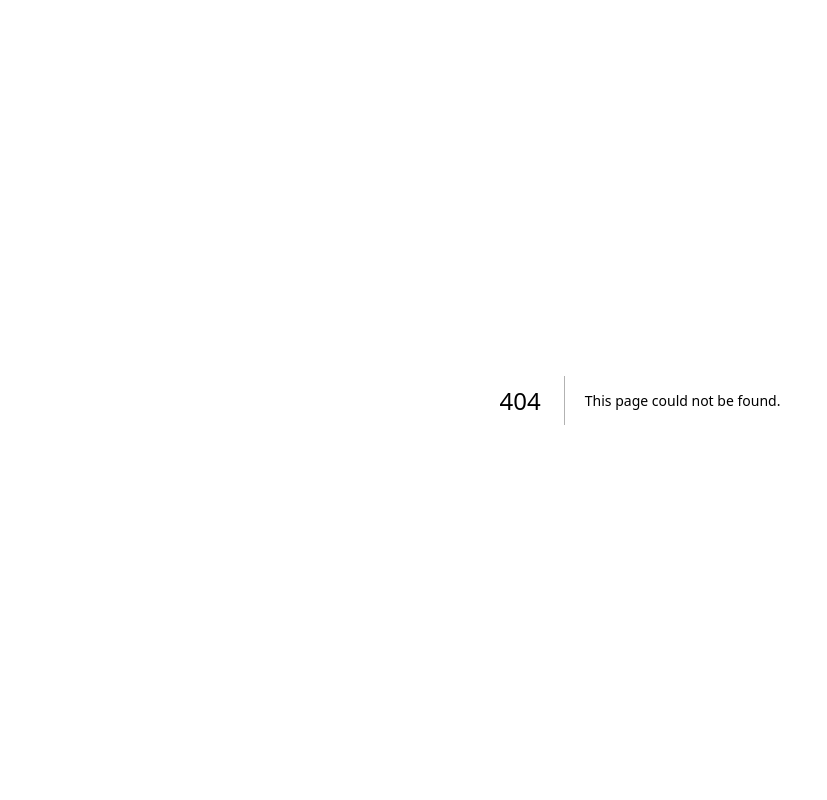
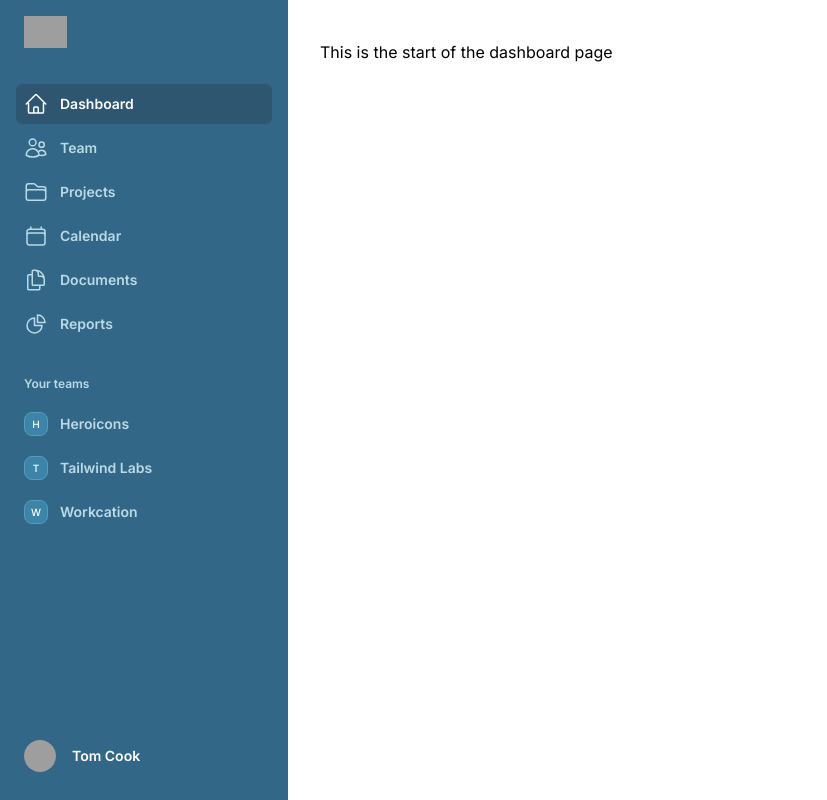
Before and after one commit to e3-software/e3-virtualizer, a Next.js app: page /e3/dashboard in a window 1280 px wide. Before the commit this address had no page. Shown: the whole page, without its empty margins (0-827 px from the left). Built offline with nearby package versions, Linux system fonts and the light colour scheme; grey boxes are pictures that could not be loaded.

Commit message:
default routes set

```diff
--- a/app/dashboard/layout.tsx
+++ b/app/e3/layout.tsx
@@ -1,4 +1,4 @@
- import Sidebar from '@/app/ui/dashboard/sidebar';
+ import Sidebar from '@/app/ui/sidebar/sidebar';
 
 /**
  *
--- a/app/ui/dashboard/sidebar.tsx
+++ b/app/ui/sidebar/sidebar.tsx
@@ -14,8 +14,8 @@ import {
 
 
 const navigation = [
-  { name: 'Dashboard', href: '/dashboard', icon: HomeIcon },
-  { name: 'Team', href: '/dashboard/team', icon: UsersIcon },
+  { name: 'Dashboard', href: '/e3/dashboard', icon: HomeIcon },
+  { name: 'Team', href: '/e3/team', icon: UsersIcon },
   { name: 'Projects', href: '#', icon: FolderIcon },
   { name: 'Calendar', href: '#', icon: CalendarIcon },
   { name: 'Documents', href: '#', icon: DocumentDuplicateIcon },
--- a/next.config.mjs
+++ b/next.config.mjs
@@ -1,4 +1,14 @@
 /** @type {import('next').NextConfig} */
-const nextConfig = {};
+const nextConfig = {
+  async redirects() {
+    return [
+      {
+        source: '/',
+        destination: '/e3/dashboard',
+        permanent: true,
+      },
+    ];
+  }
+};
 
 export default nextConfig;
```
Also changed, not shown: app/e3/dashboard/page.tsx (renamed from app/dashboard/page.tsx), app/e3/team/page.tsx (renamed from app/dashboard/team/page.tsx).
